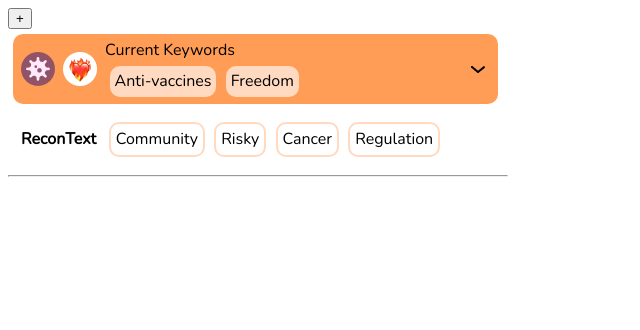
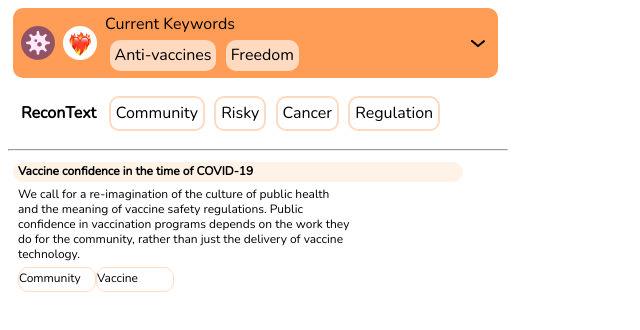
Before and after one commit to xyrise/recontext, a Svelte app in the folder recontext/: page / in a window 1280 px wide. Shown: the top 330 px of the page, without its empty margins (0-640 px from the left). Built offline with nearby package versions, Linux system fonts and the light colour scheme; the HTML template or start-up script is replaced by a standard one; a web font is replaced by a local one.

Commit message:
add content

```diff
--- a/recontext/src/App.svelte
+++ b/recontext/src/App.svelte
@@ -1,9 +1,9 @@
 <script>
+    import Content from "./Content.svelte"
     let covid = 'img/covid.png';
     let trend = 'img/trend.png';
     let down = 'img/down.png';
 </script>
-<button class="ui button" on:click={sum}> + </button>
 <link rel="stylesheet" href="https://fonts.googleapis.com/css?family=Nunito">
 
 <div class='container'>
@@ -33,7 +33,7 @@
         </div>
     </div>
     <hr/>
-
+    <Content/>
 </div>
 
 
--- a/recontext/src/ContentItem.svelte
+++ b/recontext/src/ContentItem.svelte
@@ -10,29 +10,18 @@
 <div class="contentItem">
     <div class="title"><span class="title-text">{title}</span> </div>
     <p class='sentence'>{sentences}</p>
-    {#each tags as tag}
-        <span class="tag"> {tag} </span>
-    {/each}
+    <div class="tag-container">
+        {#each tags as tag}
+            <div class="tag"> <p>{tag}</p> </div>
+        {/each}
+    </div>
 </div>
 
 <style>
-    :root{
-        --bgcolor: white;
-        --c1: #FF9C55;
-        --c1sub: #FFDAC0;
-        --width: 500px;
-        --height: 640px;
-        --boundh: 60px;
-        --boundw: 485px;
-        --bradius: 10px;
-        --bmargin: 5px;
-    }
 
     .title-text {
-        width: 247px;
+        width: 400px;
         height: 12px;
-        left: 34px;
-        top: 190px;
 
         font-family: Nunito;
         font-style: normal;
@@ -40,26 +29,28 @@
         font-size: 12px;
         line-height: 97.4%;
         /* identical to box height, or 12px */
+        margin: var(--bmargin);
+    }
 
-        display: flex;
-        align-items: center;
-    }
     .contentItem {
-        width: 368px;
-        height: 199px;
+        width: 450px;
+        height: 200px;
+        margin: 5px;
     }
 
     .title {
-        width: 364px;
-        height: 18px;
+        width: 450px;
+        height: 20px;
         left: 27px;
         top: 187px;
-
+        display: inline-flex;
+        align-items: center;
         background: #FFF3E8;
         border-radius: 10px;
     }
 
     .sentence{
+        margin: var(--bmargin);
         font-family: Nunito;
         font-style: normal;
         font-weight: normal;
@@ -75,8 +66,16 @@
         align-items: center;
     }
 
+    .tag-container{
+        margin: var(--bmargin);
+        display: flex;
+        flex-direction: row
+    }
+
     .tag {
-        position: absolute;
+        border: 1px solid #FFDFC1;
+        border-radius: 10px;
+
         width: 76px;
         height: 23px;
 
```
Also changed, not shown: recontext/src/Content.svelte (line endings or trailing spaces).
